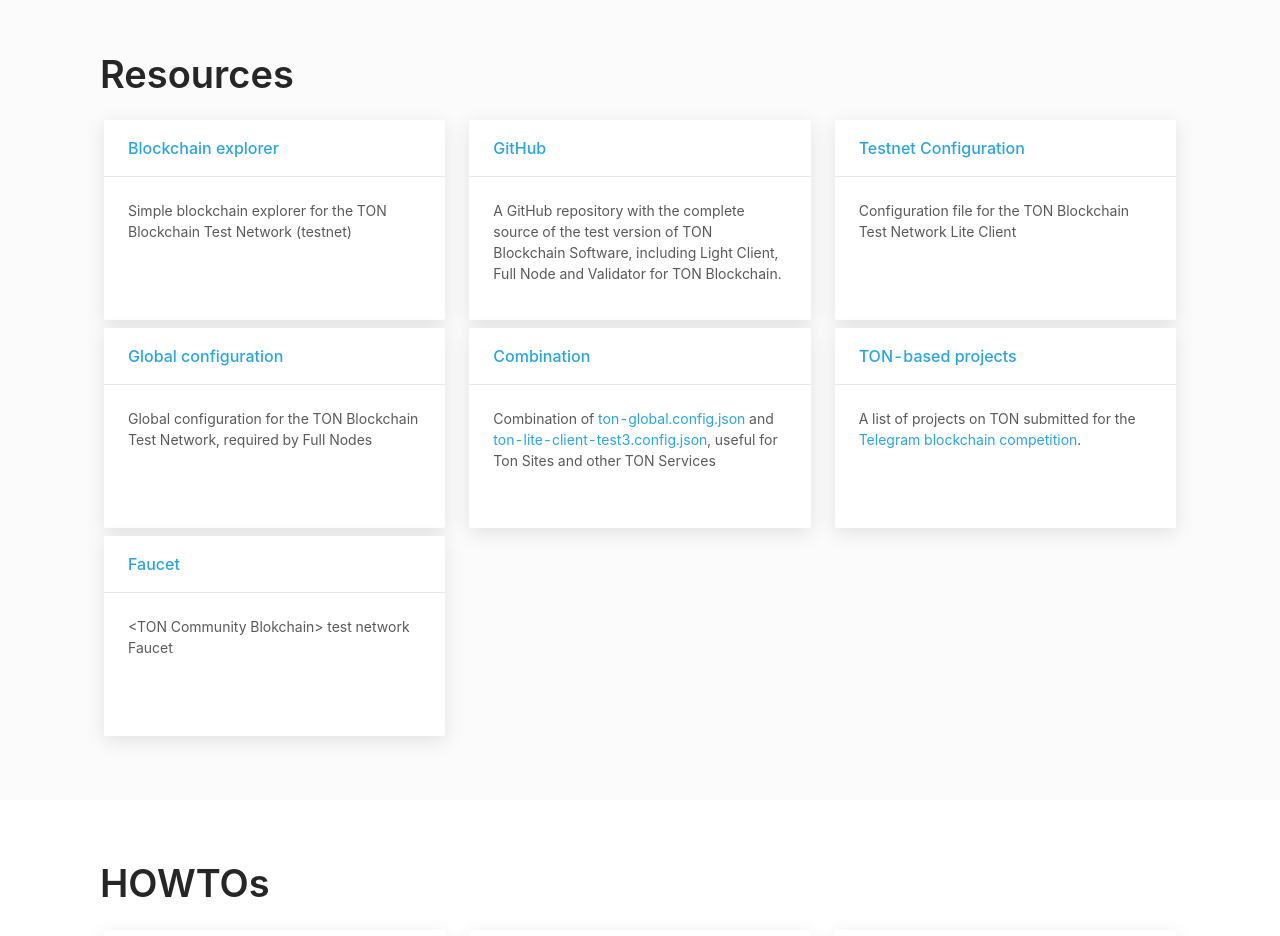
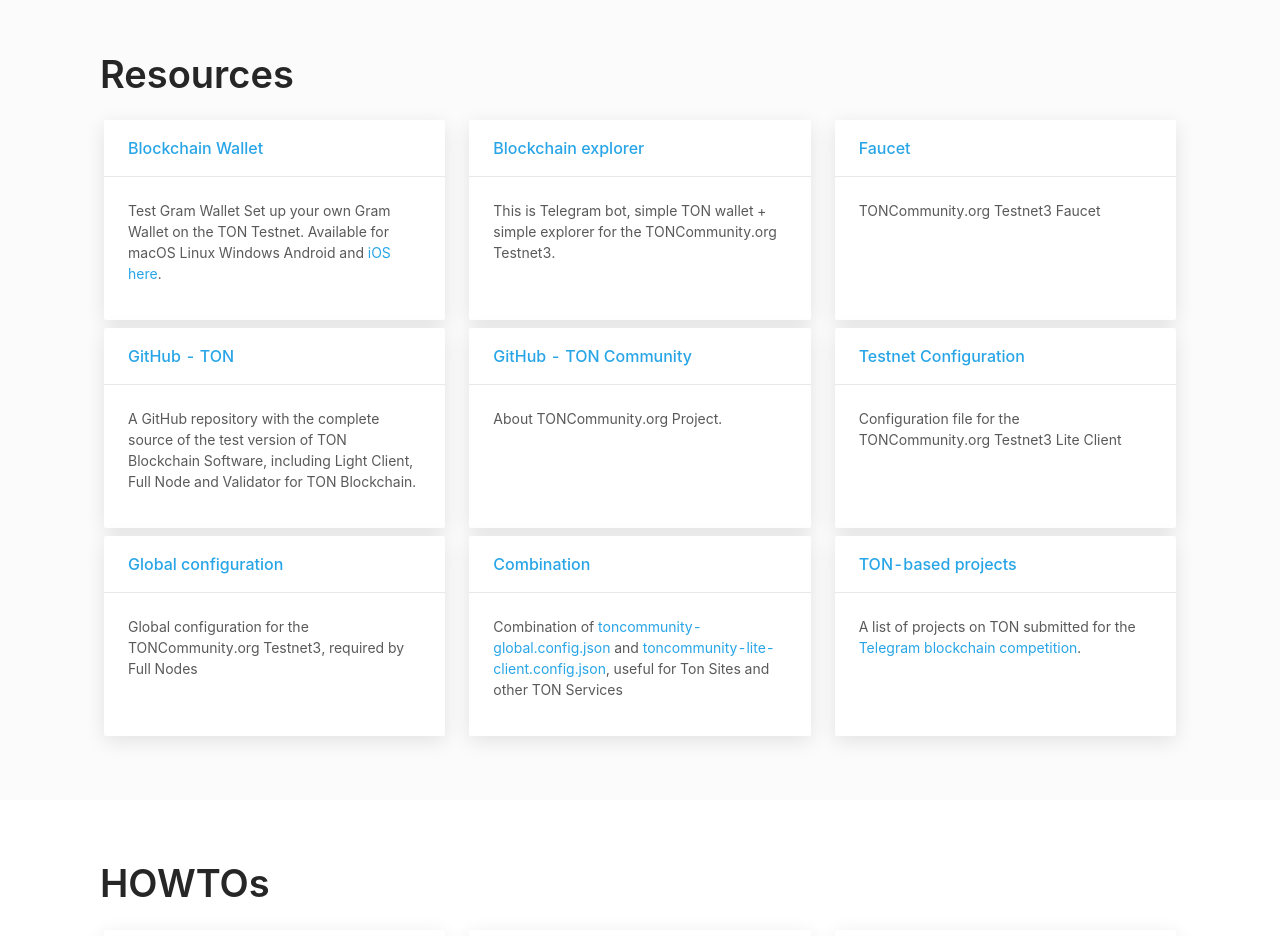
Before and after one commit to TONCommunity/Project, a React (Create React App) app: page / in a window 1280 px wide. Shown: the part 860-1796 px from the top of the page. Built offline with nearby package versions, Linux system fonts and the light colour scheme.

Commit message:
Update Home.js

```diff
--- a/src/pages/Home/Home.js
+++ b/src/pages/Home/Home.js
@@ -100,42 +100,52 @@
             <Title>Resources</Title>
             <Row justify="space-between" gutter={[16, 16]}>
               <Col xs={24} lg={8}>
-                <Card title={<a target="_blank" rel="noopener noreferrer" href="https://tengram.com/">Blockchain explorer</a>} className='resources-card'>
-                  Simple blockchain explorer for the TON Blockchain Test Network (testnet)
+                <Card title={<a target="_blank" rel="noopener noreferrer" href="https://wallet.ton.org/">Blockchain Wallet</a>} className='resources-card'>
+                  Test Gram Wallet Set up your own Gram Wallet on the TON Testnet. Available for macOS Linux Windows Android and <a target="_blank" rel="noopener noreferrer" href="https://testflight.apple.com/join/sYg7ibyW">iOS here</a>.
                 </Card>
               </Col>
               <Col xs={24} lg={8}>
-                <Card title={<a target="_blank" rel="noopener noreferrer" href="https://github.com/ton-blockchain/ton">GitHub</a>} className='resources-card'>
-                A GitHub repository with the complete source of the test version of TON Blockchain Software, including Light Client, Full Node and Validator for TON Blockchain.
+                <Card title={<a target="_blank" rel="noopener noreferrer" href="https://t.me/gram50bot">Blockchain explorer</a>} className='resources-card'>
+                  This is Telegram bot, simple TON wallet + simple explorer for the TONCommunity.org Testnet3.
                 </Card>
               </Col>
               <Col xs={24} lg={8}>
-                <Card title={<a target="_blank" href="ton-lite-client-test3.config.json">Testnet Configuration</a>} className='resources-card'>
-                  Configuration file for the TON Blockchain Test Network Lite Client
+                <Card title={<a href="/faucet">Faucet</a>} className='resources-card'>
+                  TONCommunity.org Testnet3 Faucet
                 </Card>
               </Col>
             </Row>
             <Row justify="space-between" gutter={[16, 16]}>
               <Col xs={24} lg={8}>
-                <Card title={<a target="_blank" href="ton-global.config.json">Global configuration</a>} className='resources-card'>
-                  Global configuration for the TON Blockchain Test Network, required by Full Nodes
+                <Card title={<a target="_blank" rel="noopener noreferrer" href="https://github.com/ton-blockchain/ton">GitHub - TON</a>} className='resources-card'>
+                A GitHub repository with the complete source of the test version of TON Blockchain Software, including Light Client, Full Node and Validator for TON Blockchain.
                 </Card>
               </Col>
               <Col xs={24} lg={8}>
-                <Card title={<a target="_blank" href="ton-global-lite-client.config.json">Combination</a>} className='resources-card'>
-                  Combination of<a target="_blank" rel="noopener noreferrer" href="ton-global.config.json"> ton-global.config.json</a> and <a target="_blank" href="ton-lite-client-test3.config.json">ton-lite-client-test3.config.json</a>, useful for Ton Sites and other TON Services
+                <Card title={<a target="_blank" rel="noopener noreferrer" href="https://github.com/toncommunity">GitHub - TON Community</a>} className='resources-card'>
+                About TONCommunity.org Project.
+                </Card>
+              </Col>
+              <Col xs={24} lg={8}>
+                <Card title={<a target="_blank" href="ton-lite-client-test3.config.json">Testnet Configuration</a>} className='resources-card'>
+                  Configuration file for the TONCommunity.org Testnet3 Lite Client
+                </Card>
+              </Col>
+            </Row>
+            <Row justify="space-between" gutter={[16, 16]}>
+              <Col xs={24} lg={8}>
+                <Card title={<a target="_blank" href="toncommunity-global.config.json">Global configuration</a>} className='resources-card'>
+                  Global configuration for the TONCommunity.org Testnet3, required by Full Nodes
+                </Card>
+              </Col>
+              <Col xs={24} lg={8}>
+                <Card title={<a target="_blank" href="toncommunity-global.config.json">Combination</a>} className='resources-card'>
+                  Combination of<a target="_blank" rel="noopener noreferrer" href="toncommunity-global.config.json"> toncommunity-global.config.json</a> and <a target="_blank" href="ton-lite-client-test3.config.json">toncommunity-lite-client.config.json</a>, useful for Ton Sites and other TON Services
                 </Card>
               </Col>
               <Col xs={24} lg={8}>
                 <Card title={<a href="projects.html">TON-based projects</a>} className='resources-card'>
                   A list of projects on TON submitted for the <a target="_blank" rel="noopener noreferrer" href="https://contest.com/blockchain-2-bonus">Telegram blockchain competition</a>.
-                </Card>
-              </Col>
-            </Row>
-            <Row justify="space-between" gutter={[16, 16]}>
-              <Col xs={24} lg={8}>
-                <Card title={<a href="/faucet">Faucet</a>} className='resources-card'>
-                  {'<TON Community Blokchain>'} test network Faucet
                 </Card>
               </Col>
             </Row>
```
